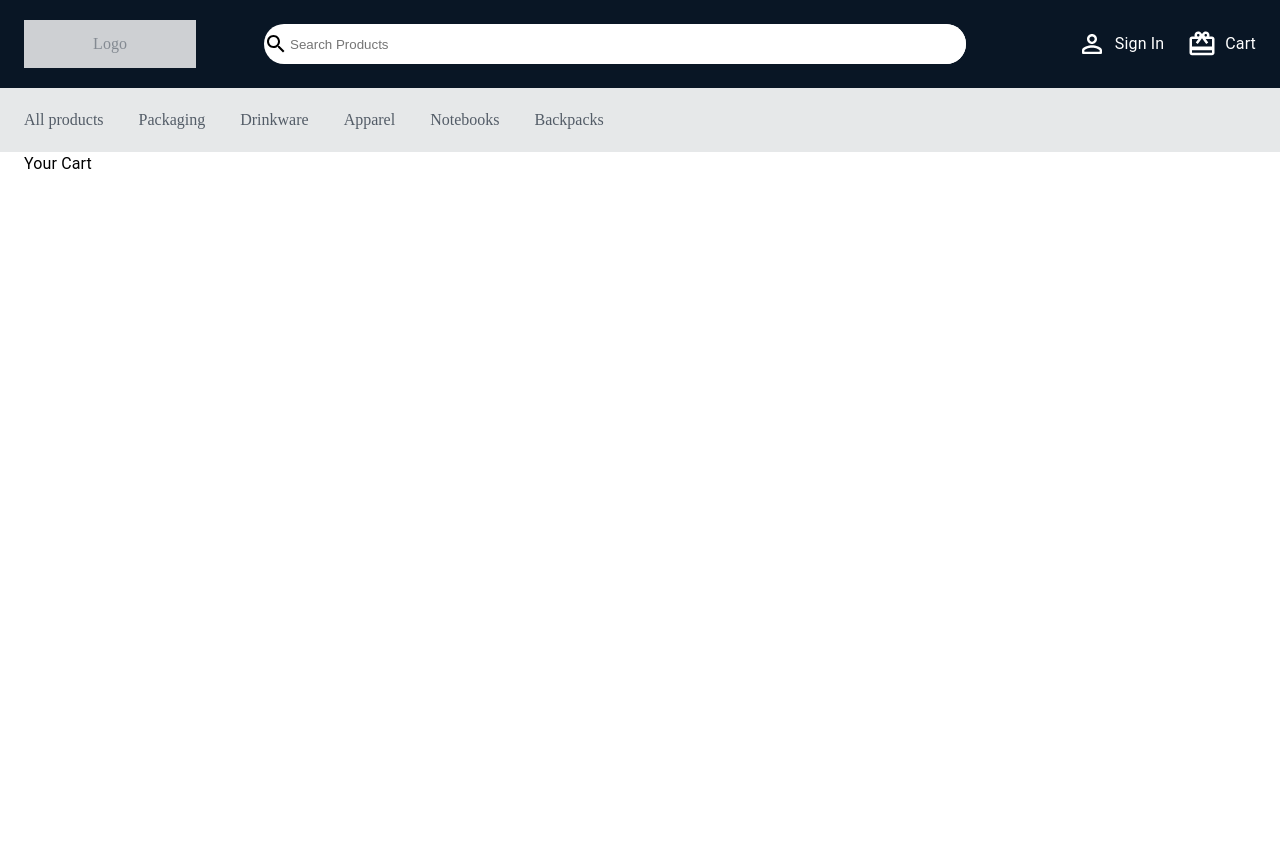
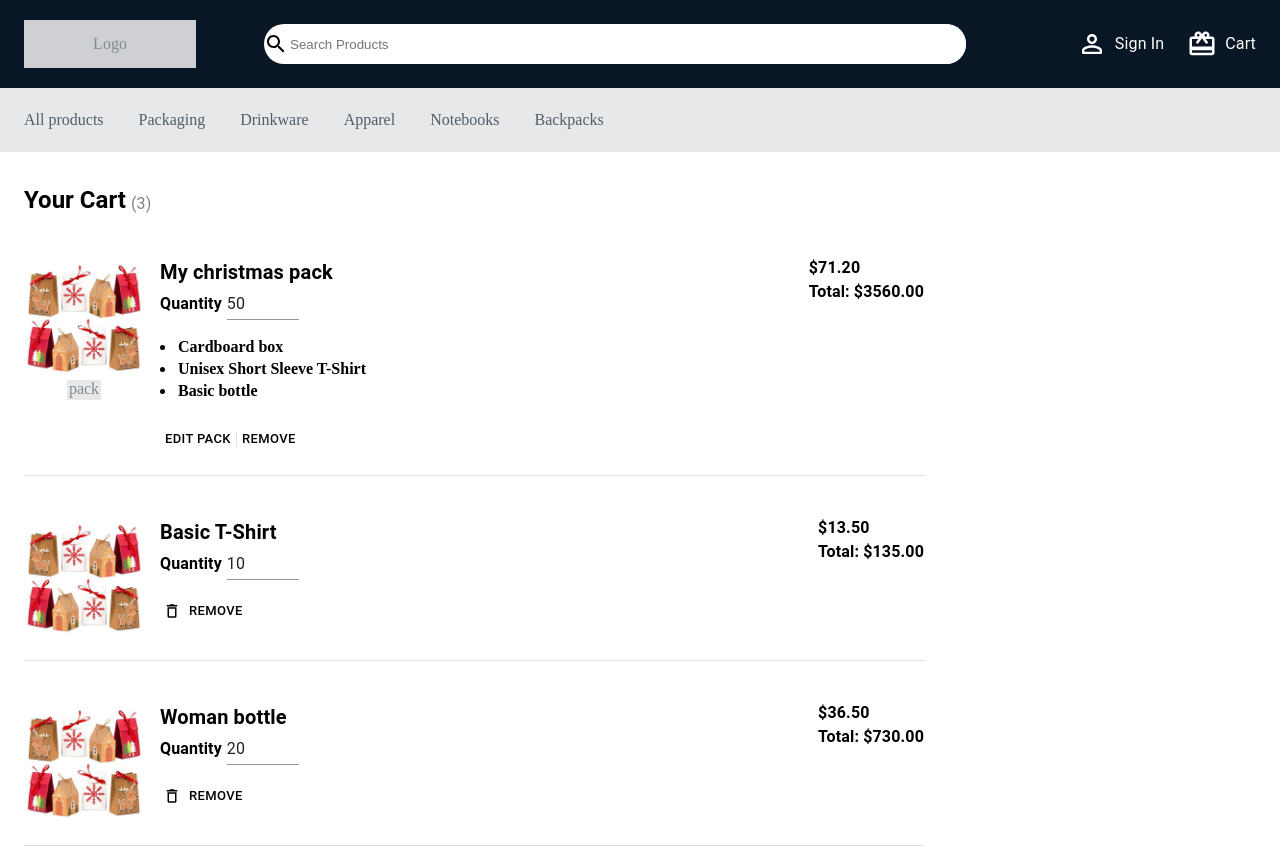
Before and after one commit to ElDev1/react-swagcharm-challenge, a React (Vite) app: page / in a window 1280 px wide. Before the commit the page ends 800 px from the top, so only its background shows below. Built offline with nearby package versions, Linux system fonts and the light colour scheme.

Commit message:
create card and item components

```diff
--- a/src/components/Cart/index.tsx
+++ b/src/components/Cart/index.tsx
@@ -13,6 +13,7 @@ type Props = {
       pack: boolean,
       price: number,
       packObjects: string[]
+      img: string
    }[]
 }
 
@@ -22,7 +23,10 @@ const Cart = (props: Props) => {
 
   return (
     <Box>
-        <Typography component="h1">Your Cart</Typography>
+        <Box display="flex" marginTop="32px" alignItems="end">
+            <Typography variant="h5" fontWeight="600" >Your Cart</Typography>
+            <Typography color="gray" marginLeft="5px">({data.length})</Typography>
+        </Box>
         <Box>
             {data.map(elem => {
             return <Item
@@ -32,6 +36,7 @@ const Cart = (props: Props) => {
                         pack={elem.pack}
                         price={elem.price}
                         packObjects={elem.packObjects}
+                        img={elem.img}
                     />
             })}
         </Box>
--- a/src/components/Item/index.tsx
+++ b/src/components/Item/index.tsx
@@ -1,19 +1,88 @@
+import { useState } from "react";
+
+import { Box, Button, Divider, TextField, Typography } from "@mui/material"
+import DeleteOutlineIcon from '@mui/icons-material/DeleteOutline';
+
 type Props = {
     productName: string
     maxQuantity: number
     pack: boolean
     price: number
-    packObjects: object
+    packObjects: string[]
+    img: string
 }
 
 const Item = (props: Props) => {
 
-    const {productName, maxQuantity, pack, price, packObjects} = props;
+    const { productName, maxQuantity, pack, price, packObjects, img } = props;
+
+    const [quantity, setQuantity] = useState(maxQuantity)
+
+    const handleQuantity = (event: React.ChangeEvent<HTMLTextAreaElement>) => {
+        const number = Number(event.target.value)
+        setQuantity(number)
+    }
 
     return (
-        <div>
-
-        </div>
+        <Box Container maxWidth="md">
+            <Box display="flex" justifyContent="space-between"  marginTop="40px" marginBottom="20px">
+                <Box display="flex">
+                    <Box>
+                        <Box
+                            component="img"
+                            height="120px"
+                            width="120px"
+                            alt="product image"
+                            src={img}
+                        >
+                        </Box>
+                        {pack ? <Box width="34px" height="20px" marginTop="8px" margin="auto" textAlign="center" color="#848A92" backgroundColor="#E6E8E9">pack</Box> : ""}
+                    </Box>
+                    <Box marginLeft="16px">
+                        <Typography variant="h6" fontWeight="700">{productName}</Typography>
+                        <Box display="flex" alignItems="center" gap="5px">
+                            <Typography fontWeight="700">Quantity</Typography>
+                            <TextField
+                                type="number"
+                                value={quantity}
+                                onChange={handleQuantity}
+                                variant="standard"
+                                InputProps={{
+                                    inputProps: {
+                                        max: maxQuantity, min: 0
+                                    }
+                                }}
+                            />
+                        </Box>
+                        <Box component="ul" marginTop="16px">
+                            {
+                                pack ? packObjects.map(elem => <Box component="li" fontWeight="600" padding="2px" marginLeft="16px">{elem}</Box>) : ""
+                            }
+                        </Box>
+                        <Box display="flex">
+                            {
+                                pack ? (
+                                    <Box display="flex" color="black" marginTop="22px">
+                                        <Button color="inherit" size="small" variant="text">Edit pack</Button>
+                                        <Divider orientation="vertical" variant="middle" flexItem></Divider>
+                                        <Button color="inherit" size="small" variant="text">Remove</Button>
+                                    </Box>
+                                ) : (
+                                    <Box color="black">
+                                        <Button color="inherit" size="small" variant="text" startIcon={<DeleteOutlineIcon />}>Remove</Button>
+                                    </Box>
+                                )
+                            }
+                        </Box>
+                    </Box>
+                </Box>
+                <Box>
+                    <Typography fontWeight="600">${price.toFixed(2)}</Typography>
+                    <Typography fontWeight="600">Total: ${(price * quantity).toFixed(2)}</Typography>
+                </Box>
+            </Box>
+            <Divider orientation="horizontal" flexItem variant="fullWidth" />
+        </Box>
   )
 }
 
--- a/src/utils/dataCart.json
+++ b/src/utils/dataCart.json
@@ -5,7 +5,8 @@
         "maxQuantity": 50,
         "pack": true,
         "price": 71.20,
-        "packObjects": ["Cardboard box", "Unisex Short Sleeve T-Shirt", "Basic bottle"]
+        "packObjects": ["Cardboard box", "Unisex Short Sleeve T-Shirt", "Basic bottle"],
+        "img": "/christmasPackage.jpg"
     },
     {
         "id": 2,
@@ -13,7 +14,8 @@
         "maxQuantity": 10,
         "pack": false,
         "price": 13.50,
-        "packObjects": []
+        "packObjects": [],
+        "img": "/christmasPackage.jpg"
     },
     {
         "id": 3,
@@ -21,6 +23,7 @@
         "maxQuantity": 20,
         "pack": false,
         "price": 36.50,
-        "packObjects": []
+        "packObjects": [],
+        "img": "/christmasPackage.jpg"
     }
 ]
```
Also changed, not shown: public/christmasPackage.jpg (added).
